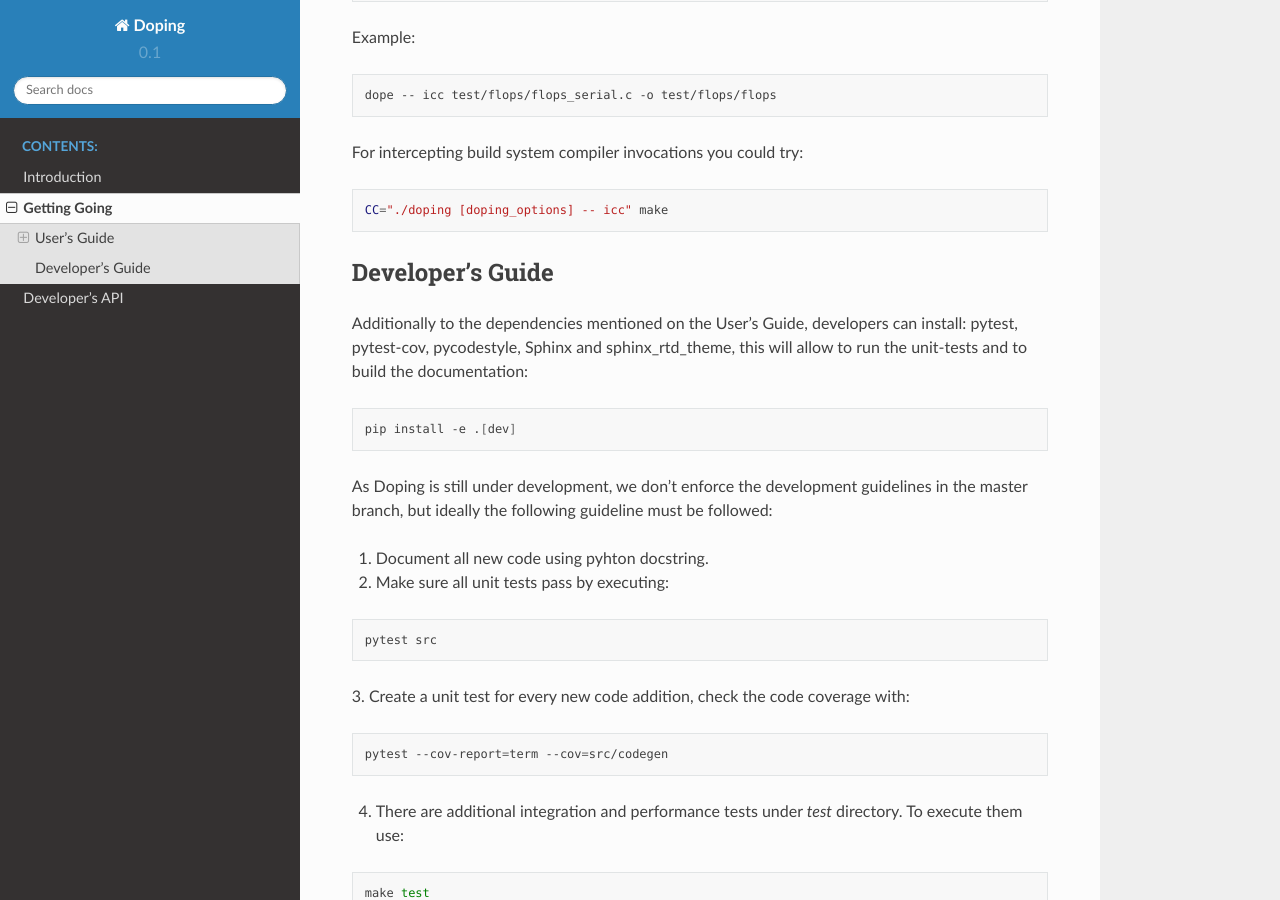
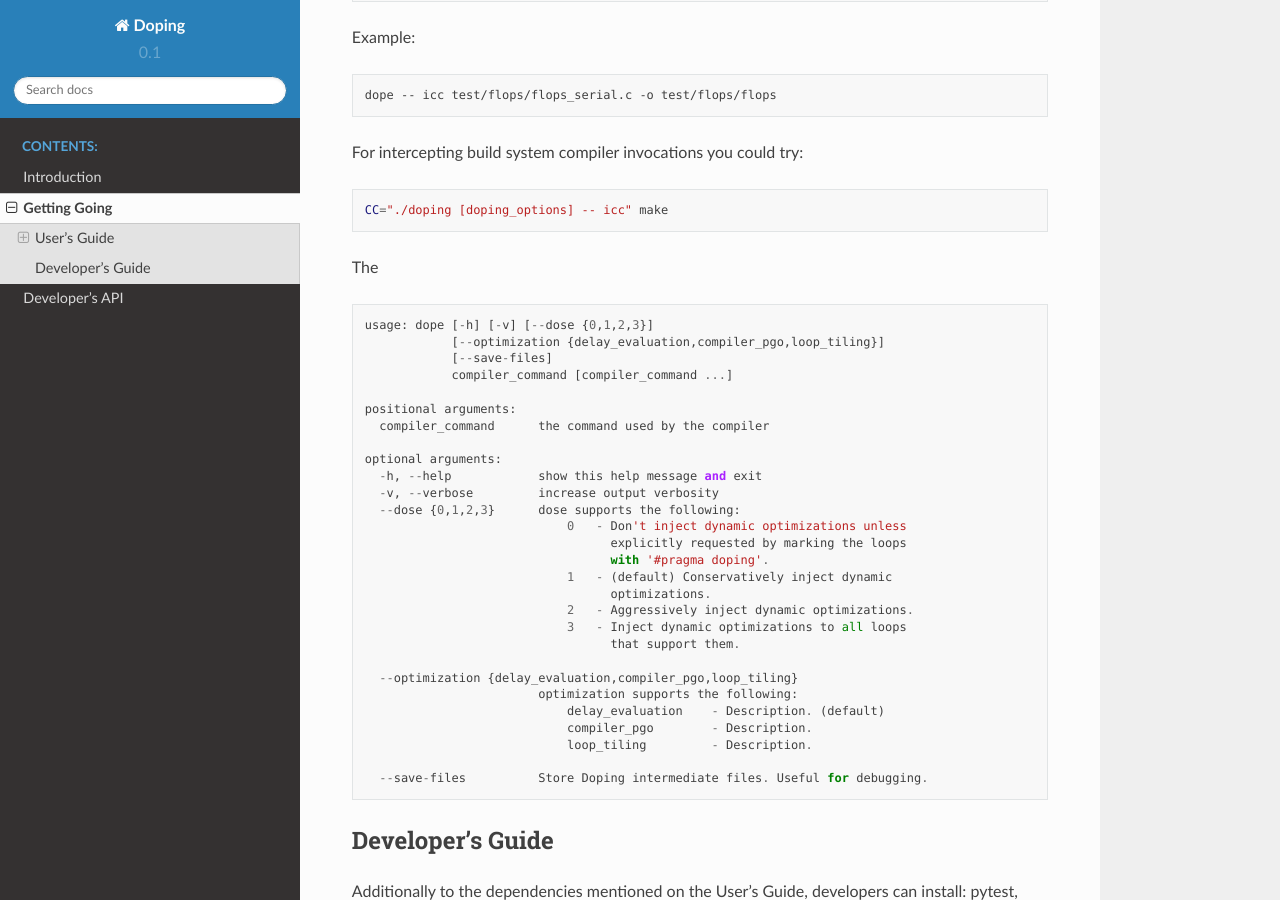
Before and after one commit to sergisiso/doping, a Sphinx documentation site: the page built from doc/source/getting_going.rst, in a window 1280 px wide and 900 px high, scrolled down 1060 px. Built offline with Sphinx 7.4.7 and the Read the Docs theme 2.0.0, drawn with Linux system fonts in a browser that asks for light colours.

Commit message:
Renamed and improved doping script

```diff
--- a/doc/source/getting_going.rst
+++ b/doc/source/getting_going.rst
@@ -11,6 +11,38 @@
   :start-after: usersguide-begin-marker-do-not-remove
   :end-before: usersguide-end-marker-do-not-remove
 
+The
+::
+
+    usage: dope [-h] [-v] [--dose {0,1,2,3}]
+                [--optimization {delay_evaluation,compiler_pgo,loop_tiling}]
+                [--save-files]
+                compiler_command [compiler_command ...]
+
+    positional arguments:
+      compiler_command      the command used by the compiler
+
+    optional arguments:
+      -h, --help            show this help message and exit
+      -v, --verbose         increase output verbosity
+      --dose {0,1,2,3}      dose supports the following:
+                                0   - Don't inject dynamic optimizations unless
+                                      explicitly requested by marking the loops
+                                      with '#pragma doping'.
+                                1   - (default) Conservatively inject dynamic
+                                      optimizations.
+                                2   - Aggressively inject dynamic optimizations.
+                                3   - Inject dynamic optimizations to all loops
+                                      that support them.
+
+      --optimization {delay_evaluation,compiler_pgo,loop_tiling}
+                            optimization supports the following:
+                                delay_evaluation    - Description. (default)
+                                compiler_pgo        - Description.
+                                loop_tiling         - Description.
+
+      --save-files          Store Doping intermediate files. Useful for debugging.
+
 
 Developer's Guide
 ------------------
--- a/setup.py
+++ b/setup.py
@@ -37,5 +37,5 @@
         extras_require={
             'dev': DEV_REQUIREMENTS
             },
-        scripts=['bin/doping']
+        scripts=['bin/dope']
     )
```
Also changed, not shown: 1 other file.
